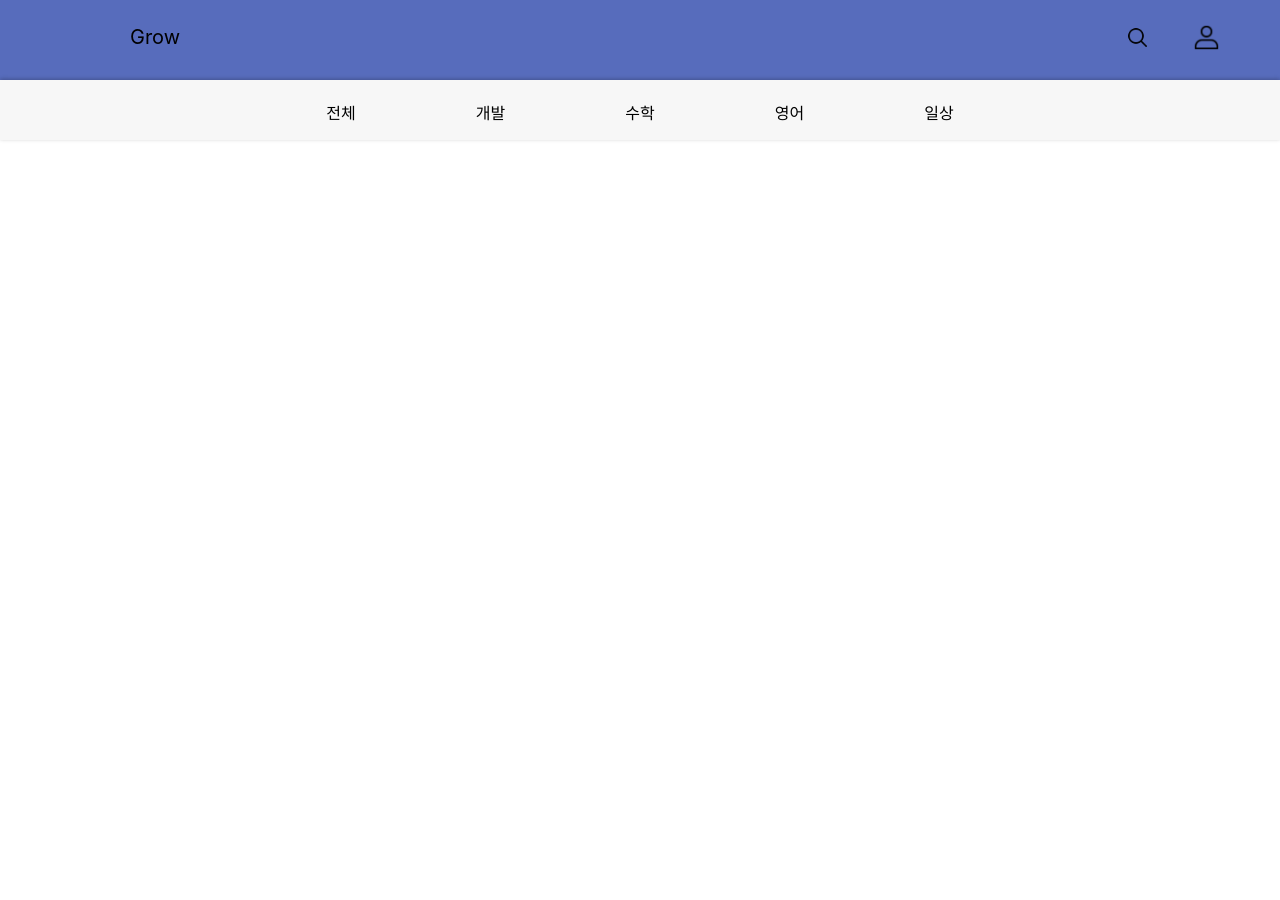
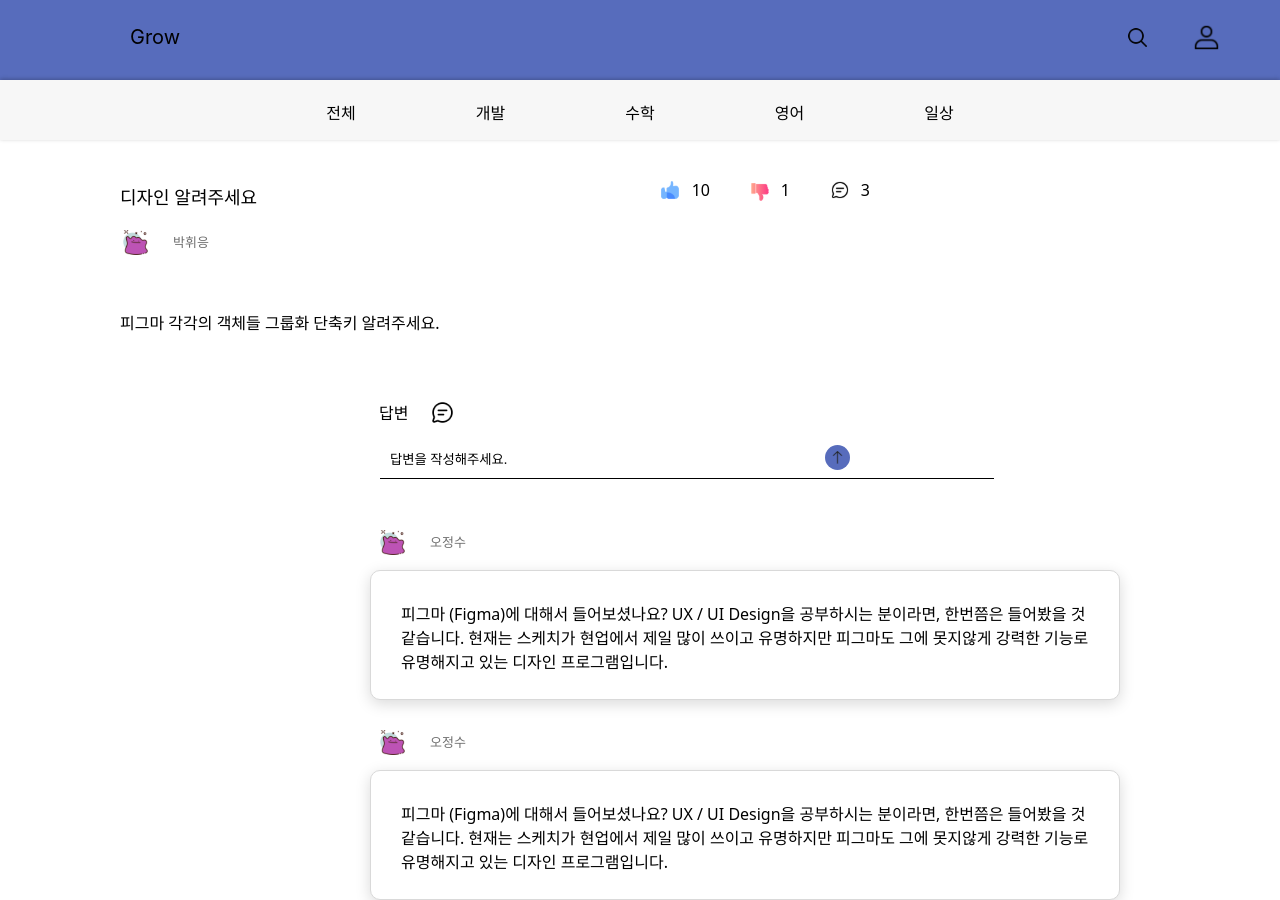
Before and after one commit to wheeeung/Grow-frontend, a React (Create React App) app: page /ask/post in a window 1280 px wide. Before the commit the page ends 800 px from the top, so only its background shows below. Built offline with nearby package versions, Linux system fonts and the light colour scheme; a web font is replaced by a local one.

Commit message:
feat:: add ask

```diff
--- a/package.json
+++ b/package.json
@@ -7,6 +7,7 @@
     "test": "echo \"Error: no test specified\" && exit 1",
     "start": "react-scripts start"
   },
+  "proxy": "http://localhost:8080",
   "keywords": [],
   "author": "",
   "license": "ISC",
--- a/src/assets/index.js
+++ b/src/assets/index.js
@@ -17,3 +17,4 @@ export { default as background_buy} from "./background_buy.svg"
 export { default as item1} from "./item1.png"
 export { default as inventory_background} from "./inventory_background.svg"
 export { default as plus} from "./plus.png"
+export { default as upload} from "./upload.svg"
--- a/src/pages/ask/index.css
+++ b/src/pages/ask/index.css
@@ -0,0 +1,193 @@
+.postGood {
+  width: 20px;
+  position: absolute;
+  top: 30px;
+  right: 250px;
+}
+
+.postBad {
+  width: 20px;
+  position: absolute;
+  top: 32px;
+  right: 160px;
+}
+
+.postComment {
+  width: 20px;
+  position: absolute;
+  top: 30px;
+  right: 80px;
+}
+
+.post {
+  width: 850px;
+  height: 130px;
+
+  position: absolute;
+  top: 150px;
+  right: 350px;
+}
+
+.postBox {
+  font-size: 18px;
+  width: 300px;
+  padding: 10px;
+  white-space: nowrap;
+  overflow: hidden;
+  text-overflow: ellipsis;
+
+  position: absolute;
+  top: 23px;
+  left: 30px;
+}
+
+.postNum1 {
+  position: absolute;
+  top: 29px;
+  right: 220px;
+}
+
+.postNum2 {
+  position: absolute;
+  top: 29px;
+  right: 140px;
+}
+
+.postNum3 {
+  position: absolute;
+  top: 29px;
+  right: 60px;
+}
+
+.writer {
+  font-family: 'Inter';
+  font-style: normal;
+  font-size: 13px;
+  line-height: 24px;
+
+  color: rgba(0, 0, 0, 0.57);
+
+  position: absolute;
+  top: 80px;
+  left: 93px;
+}
+
+.postImg {
+  width: 25px;
+
+  position: absolute;
+  top: 80px;
+  left: 43px;
+}
+
+.postContent {
+  position: absolute;
+  top: 160px;
+  left: 40px;
+}
+
+.pComment {
+  position: absolute;
+  top: 400px;
+  left: 379px;
+}
+
+.imgComment {
+  position: absolute;
+  top: 400px;
+  left: 430px;
+}
+
+.inputComment {
+  width: 48%;
+  border-bottom: 1px solid;
+  padding: 10px;
+
+  position: absolute;
+  top: 440px;
+  left: 380px;
+}
+
+.upload {
+  width: 25px;
+
+  position: absolute;
+  top: 445px;
+  right: 430px;
+
+  cursor: pointer;
+}
+
+.commentWriter1 {
+  font-family: 'Inter';
+  font-style: normal;
+  font-size: 13px;
+  line-height: 24px;
+
+  color: rgba(0, 0, 0, 0.57);
+
+  position: absolute;
+  top: 530px;
+  left: 430px;
+}
+
+.commentWriter2 {
+  font-family: 'Inter';
+  font-style: normal;
+  font-size: 13px;
+  line-height: 24px;
+
+  color: rgba(0, 0, 0, 0.57);
+
+  position: absolute;
+  top: 730px;
+  left: 430px;
+}
+
+.commentImg1 {
+  width: 25px;
+
+  position: absolute;
+  top: 530px;
+  left: 380px;
+}
+
+.commentImg2 {
+  width: 25px;
+
+  position: absolute;
+  top: 730px;
+  left: 380px;
+}
+
+.comment1 {
+  width: 750px;
+  height: 130px;
+
+  background: #FFFFFF;
+  border: 0.5px solid #D9D9D9;
+  box-shadow: 0px 4px 15px rgba(0, 0, 0, 0.15);
+  border-radius: 10px;
+
+  position: absolute;
+  top: 570px;
+  left: 370px;
+
+  padding: 30px;
+}
+
+.comment2 {
+  width: 750px;
+  height: 130px;
+
+  background: #FFFFFF;
+  border: 0.5px solid #D9D9D9;
+  box-shadow: 0px 4px 15px rgba(0, 0, 0, 0.15);
+  border-radius: 10px;
+
+  position: absolute;
+  top: 770px;
+  left: 370px;
+
+  padding: 30px;
+}
--- a/src/pages/ask/index.jsx
+++ b/src/pages/ask/index.jsx
@@ -1,11 +1,54 @@
 import Header from "../../components/common/header/mainHeader";
 import Category from "../../components/category/category";
+import { good } from "../../assets";
+import { bad } from "../../assets";
+import { comment } from "../../assets";
+import { charactor1 } from "../../assets";
+import { upload } from "../../assets";
+import "../ask/index.css";
 
 const Ask = () => {
   return (
     <div>
       <Header />
       <Category />
+      <div className="post">
+        <div className="postBox">
+          디자인 알려주세요
+        </div>
+        <img src={charactor1} className="postImg" />
+        <p className="writer">박휘응</p>
+        <img src={good} className="postGood" />
+        <p className="postNum1">10</p>
+        <img src={bad} className="postBad" />
+        <p className="postNum2">1</p>
+        <img src={comment} className="postComment" />
+        <p className="postNum3">3</p>
+        <p className="postContent">피그마 각각의 객체들 그룹화 단축키 알려주세요.</p>
+      </div>
+      <div>
+        <p className="pComment">답변</p>
+        <img src={comment} className="imgComment" />
+        <input type="text" placeholder="답변을 작성해주세요." className="inputComment" />
+        <img src={upload} className="upload" />
+      </div>
+      <div>
+        <img src={charactor1} className="commentImg1" />
+        <p className="commentWriter1">오정수</p>
+        <div className="comment1">
+          <p className="">피그마 (Figma)에 대해서 들어보셨나요? UX / UI Design을 공부하시는 분이라면, 한번쯤은 들어봤을 것 같습니다. 현재는 스케치가 현업에서 제일 많이 쓰이고 유명하지만 피그마도 그에 못지않게 강력한 기능로 유명해지고 있는 디자인 프로그램입니다.
+</p>
+        </div>
+      </div>
+      <div>
+        <img src={charactor1} className="commentImg2" />
+        <p className="commentWriter2">오정수</p>
+        <div className="comment2">
+          <p>피그마 (Figma)에 대해서 들어보셨나요? UX / UI Design을 공부하시는 분이라면, 한번쯤은 들어봤을 것 같습니다. 현재는 스케치가 현업에서 제일 많이 쓰이고 유명하지만 피그마도 그에 못지않게 강력한 기능로 유명해지고 있는 디자인 프로그램입니다.
+</p>
+        </div>
+
+      </div>
     </div>
   );
 };
--- a/src/pages/askList/index.jsx
+++ b/src/pages/askList/index.jsx
@@ -18,7 +18,6 @@ const AskList = () => {
   const navigateToPost = () => {
     navigate("/ask/post");
   }
-
 
   return (
     <div>
```
Also changed, not shown: src/assets/upload.png (deleted), src/assets/upload.svg (added).
